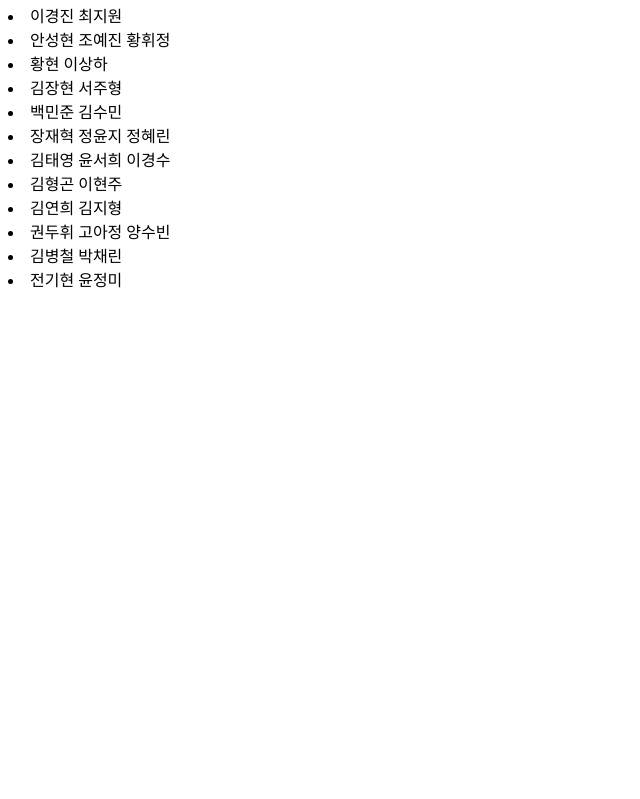
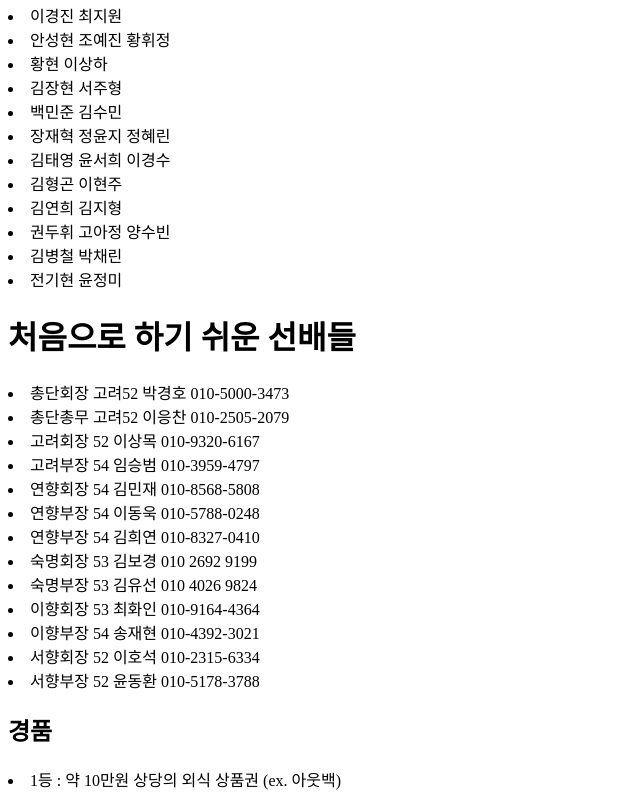
Before and after one commit to alex-kpark/LetsGoHyangYoung, a plain HTML site: page index.html in a window 1280 px wide. Shown: the part 542-1341 px from the top of the page, without its empty margins (0-640 px from the left). Before the commit the page ends 841 px from the top, so only its background shows below. Drawn offline with Linux system fonts and the light colour scheme.

Commit message:
Update index.html

```diff
--- a/index.html
+++ b/index.html
@@ -39,5 +39,23 @@
         <li>권두휘 고아정 양수빈</li>
         <li>김병철 박채린</li>
         <li>전기현 윤정미</li>
+
+    <h1>처음으로 하기 쉬운 선배들</h1>
+        <li>총단회장 고려52 박경호 010-5000-3473</li>
+        <li>총단총무 고려52 이응찬 010-2505-2079</li>
+        <li>고려회장 52 이상목 010-9320-6167</li>
+        <li>고려부장 54 임승범 010-3959-4797</li>
+        <li>연향회장 54 김민재 010-8568-5808</li>
+        <li>연향부장 54 이동욱 010-5788-0248</li>
+        <li>연향부장 54 김희연 010-8327-0410</li>
+        <li>숙명회장 53 김보경 010 2692 9199</li>
+        <li>숙명부장 53 김유선 010 4026 9824</li>
+        <li>이향회장 53 최화인 010-9164-4364</li>
+        <li>이향부장 54 송재현 010-4392-3021</li>
+        <li>서향회장 52 이호석 010-2315-6334</li>
+        <li>서향부장 52 윤동환 010-5178-3788</li>
+
+    <h2>경품</h2>
+        <li>1등 : 약 10만원 상당의 외식 상품권 (ex. 아웃백)</li>
 </body>
 </html>
```
